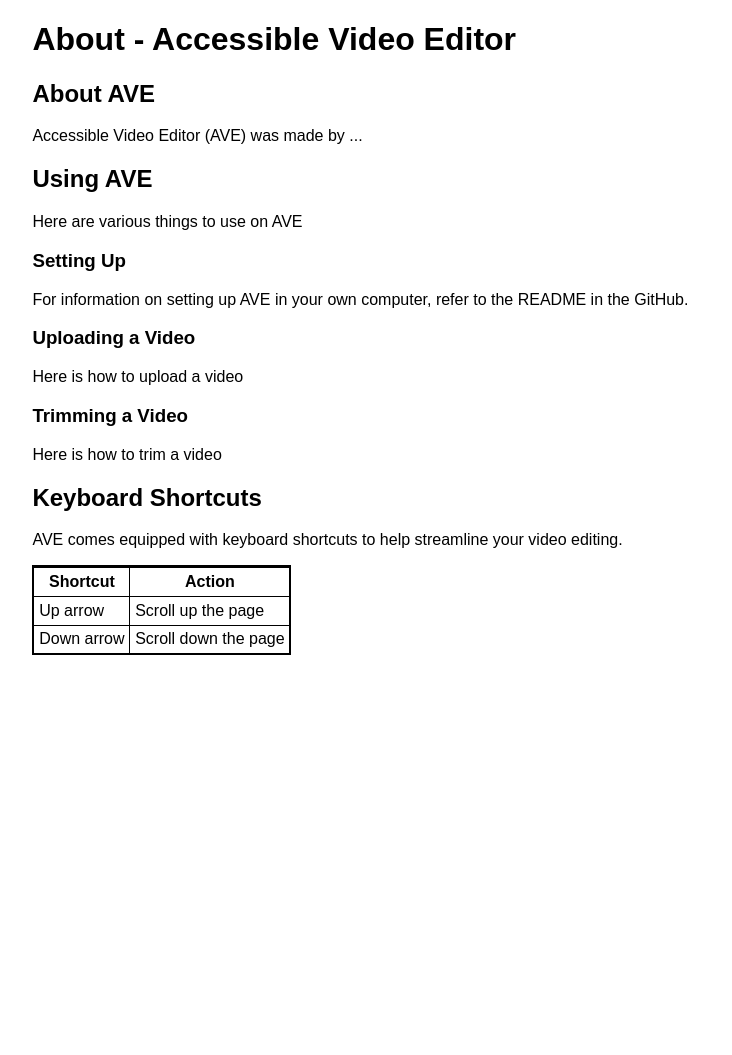
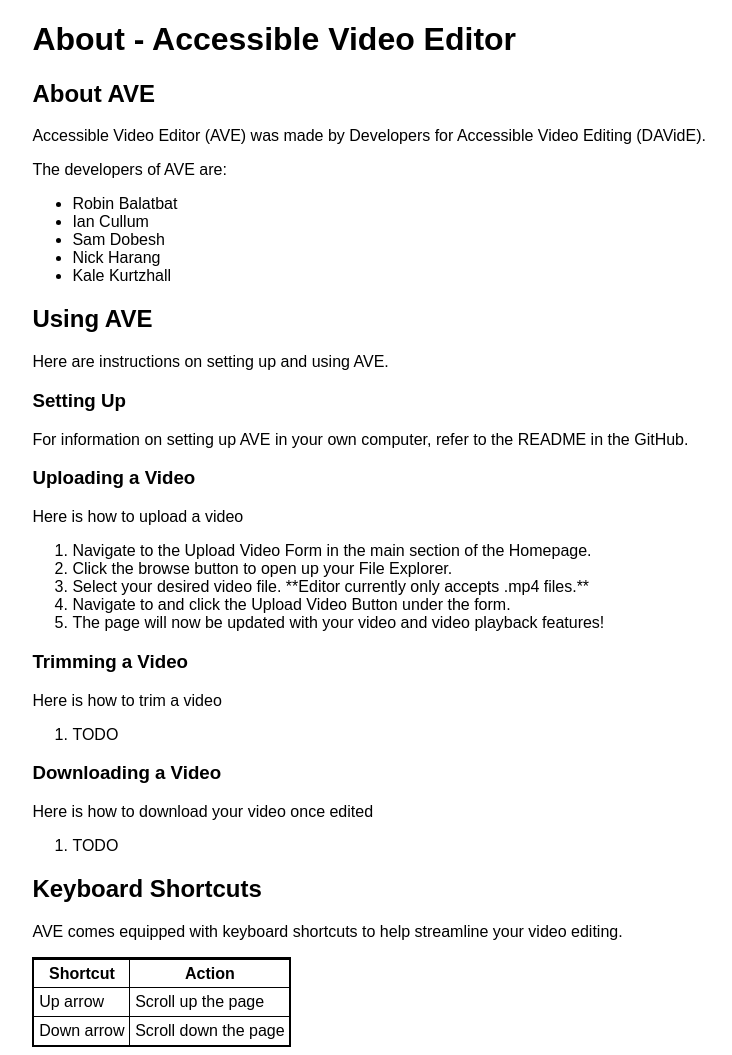
Before and after one commit to sjdobesh/ave, a Flask app: page /about in a window 1280 px wide. Shown: the part 217-1272 px from the top of the page, without its empty margins (102-834 px from the left). Before the commit the page ends 872 px from the top, so only its background shows below. Run offline with Flask 2, Linux system fonts and the light colour scheme.

Commit message:
Editing About AVE, Uploading Vid Instruct

```diff
--- a/templates/about.html
+++ b/templates/about.html
@@ -23,15 +23,38 @@ Setting an alert role didn't seem to help; should the alerts go at the top of th
 
 {% block main %}
 <h2 id="about">About AVE</h2>
-<p>Accessible Video Editor (AVE) was made by ...</p>
+<p>Accessible Video Editor (AVE) was made by Developers for Accessible Video Editing (DAVidE).</p>
+<p>The developers of AVE are:</p>
+<ul>
+    <li>Robin Balatbat</li>
+    <li>Ian Cullum</li>
+    <li>Sam Dobesh</li>
+    <li>Nick Harang</li>
+    <li>Kale Kurtzhall</li>
+</ul>
 <h2 id="use">Using AVE</h2>
-<p>Here are various things to use on AVE</p>
+<p>Here are instructions on setting up and using AVE.</p>
 <h3>Setting Up</h3>
 <p>For information on setting up AVE in your own computer, refer to the README in the GitHub.</p>
 <h3>Uploading a Video</h3>
 <p>Here is how to upload a video</p>
+<ol>
+    <li>Navigate to the Upload Video Form in the main section of the Homepage.</li>
+    <li>Click the browse button to open up your File Explorer.</li>
+    <li>Select your desired video file. **Editor currently only accepts .mp4 files.**</li>
+    <li>Navigate to and click the Upload Video Button under the form.</li>
+    <li>The page will now be updated with your video and video playback features!</li>
+</ol>
 <h3>Trimming a Video</h3>
 <p>Here is how to trim a video</p>
+<ol>
+    <li>TODO</li>
+</ol>
+<h3>Downloading a Video</h3>
+<p>Here is how to download your video once edited</p>
+<ol>
+    <li>TODO</li>
+</ol>
 <h2 id="shortcuts">Keyboard Shortcuts</h2>
 <p>AVE comes equipped with keyboard shortcuts to help streamline your video editing.</p>
 <table>
```
